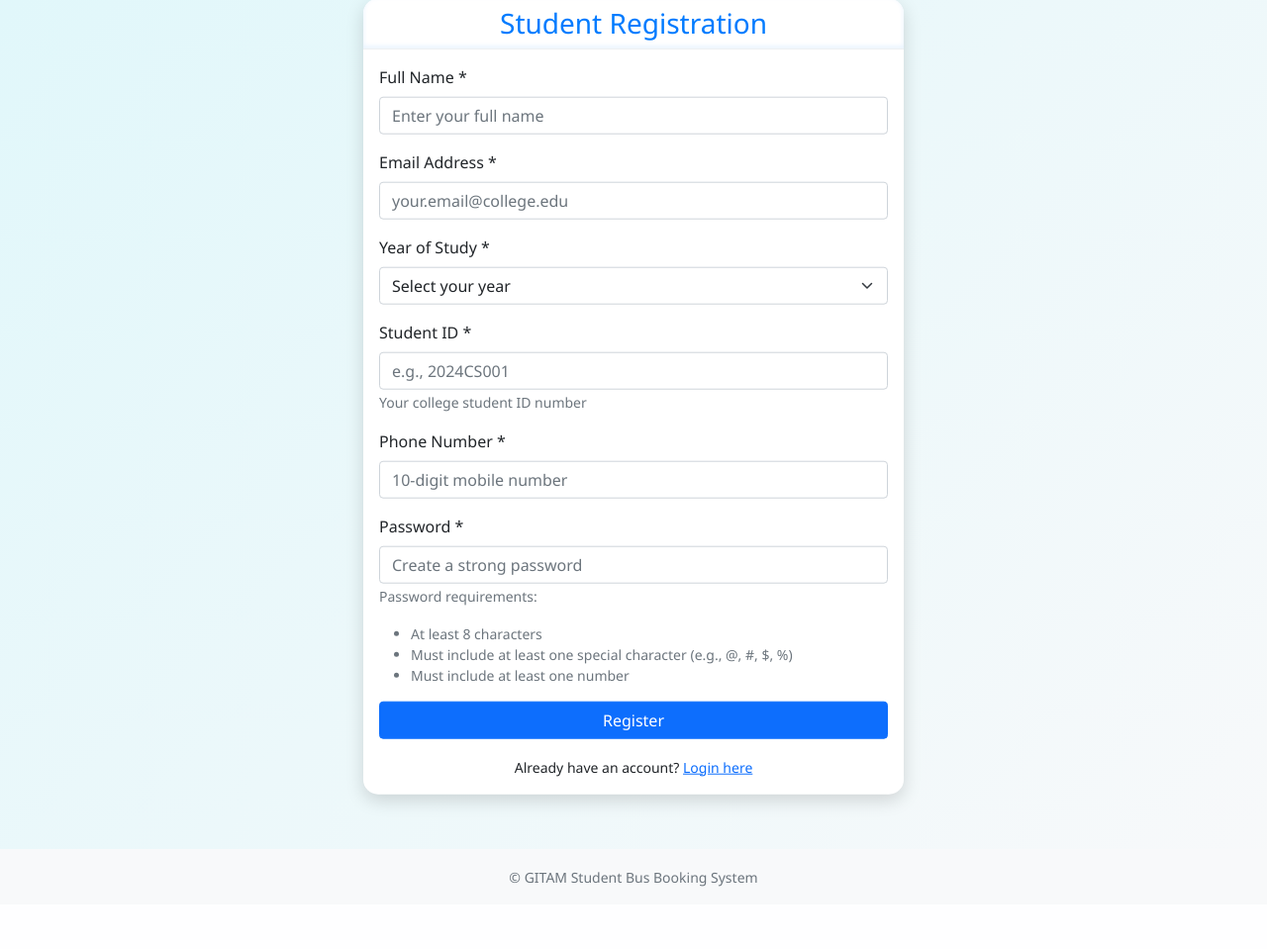
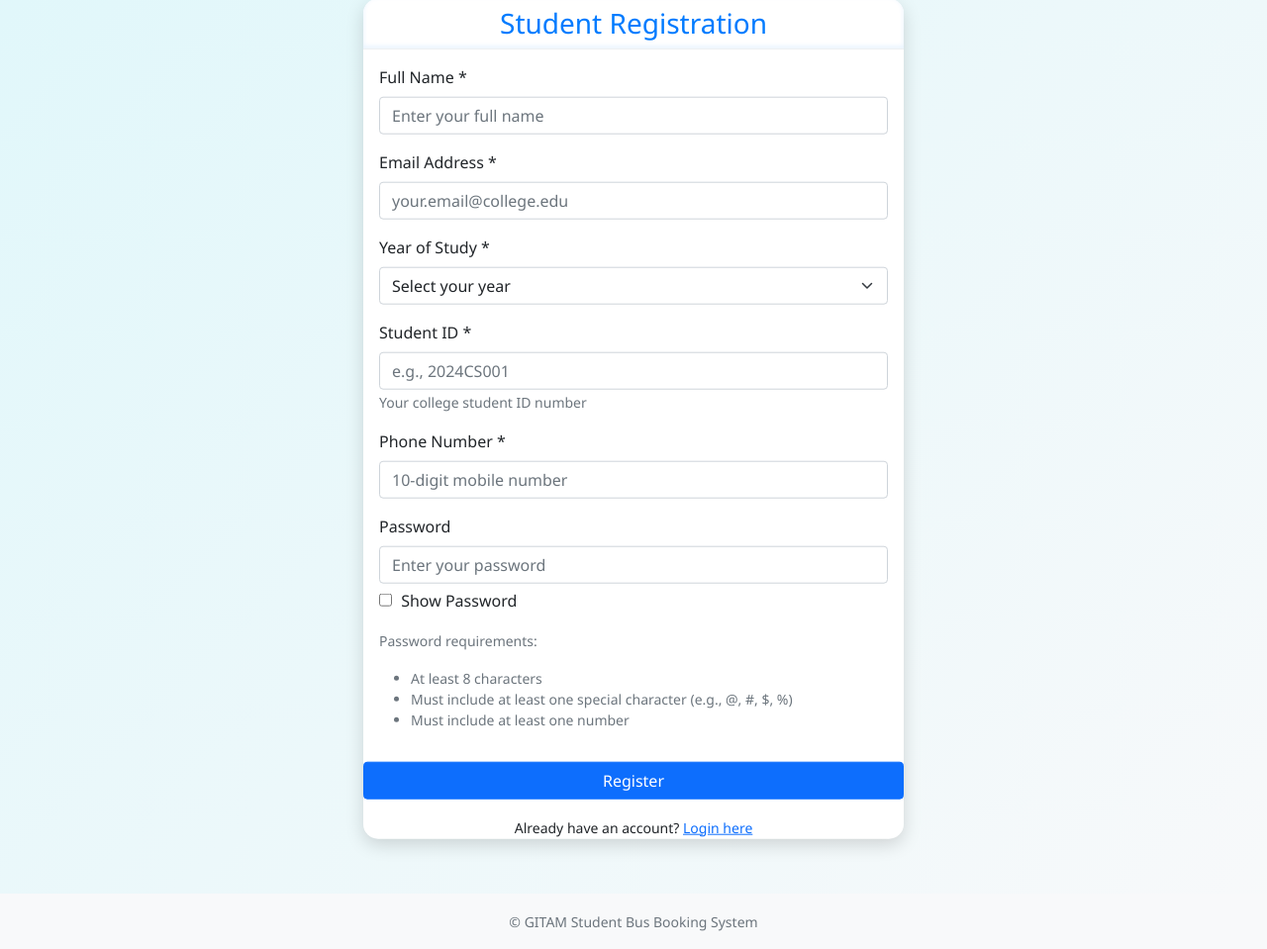
Before and after one commit to busapp-GITAM/main-app, a Flask app: page /register in a window 1280 px wide. Shown: the part 74-1033 px from the top of the page at 99% size. Before the commit the page ends 970 px from the top, so only its background shows below. Run offline with Flask 3, Linux system fonts and the light colour scheme; parts of the project's set-up code (start-up, migrations or seed data) failed here and were passed over; some libraries are stand-ins or nearby versions.

Commit message:
Update register.html

```diff
--- a/templates/register.html
+++ b/templates/register.html
@@ -47,11 +47,23 @@
                             placeholder="10-digit mobile number" required>
                     </div>
 
-                    <div class="mb-3">
-                        <label for="password" class="form-label">Password *</label>
+                    <div class="mb-3 position-relative">
+                        <label for="password" class="form-label">Password</label>
                         <input type="password" class="form-control" name="password" id="password"
-                            placeholder="Create a strong password" required>
+                            placeholder="Enter your password" required>
+                        <!-- Toggle checkbox -->
+                        <input type="checkbox" id="showPassword" style="margin-top: 10px;">
+                        <label for="showPassword" style="margin-left: 5px; font-weight: normal;">Show Password</label>
+                    </div>
 
+                    <script>
+                        const passwordInput = document.getElementById('password');
+                        const showPassword = document.getElementById('showPassword');
+
+                        showPassword.addEventListener('change', () => {
+                            passwordInput.type = showPassword.checked ? 'text' : 'password';
+                        });
+                    </script>
                         <p>
                             <small class="form-text text-muted">
                                 Password requirements:
@@ -78,4 +90,5 @@
         </div>
     </div>
 </div>
+
 {% endblock %}
```
